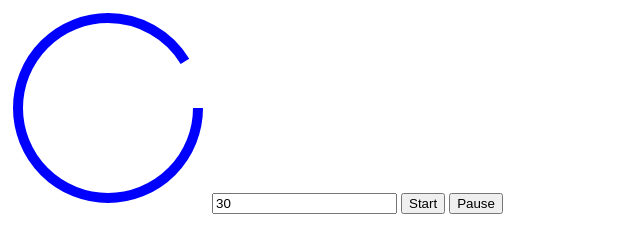
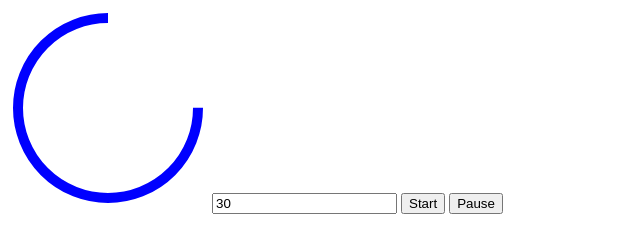
Before and after one commit to BeastRush1231/SSED_The_New_Modern_JavaScript_Bootcamp, a plain HTML site: page index.html in a window 1280 px wide. Shown: the whole page, without its empty margins (0-640 px from the left). Drawn offline with Linux system fonts and the light colour scheme.

Commit message:
1219 MSP-Section20 Drawing Animation The Secret to the Animation

```diff
--- a/index.html
+++ b/index.html
@@ -16,7 +16,8 @@
       stroke="blue"
       stroke-width="10"
       stroke-dasharray="565.5"
-      stroke-dashoffset="50"
+      stroke-dashoffset="-141"
+      transform="rotate(-90 100 100)"
     />
   </svg>
   <input type="text" id="duration" value="30">
```
